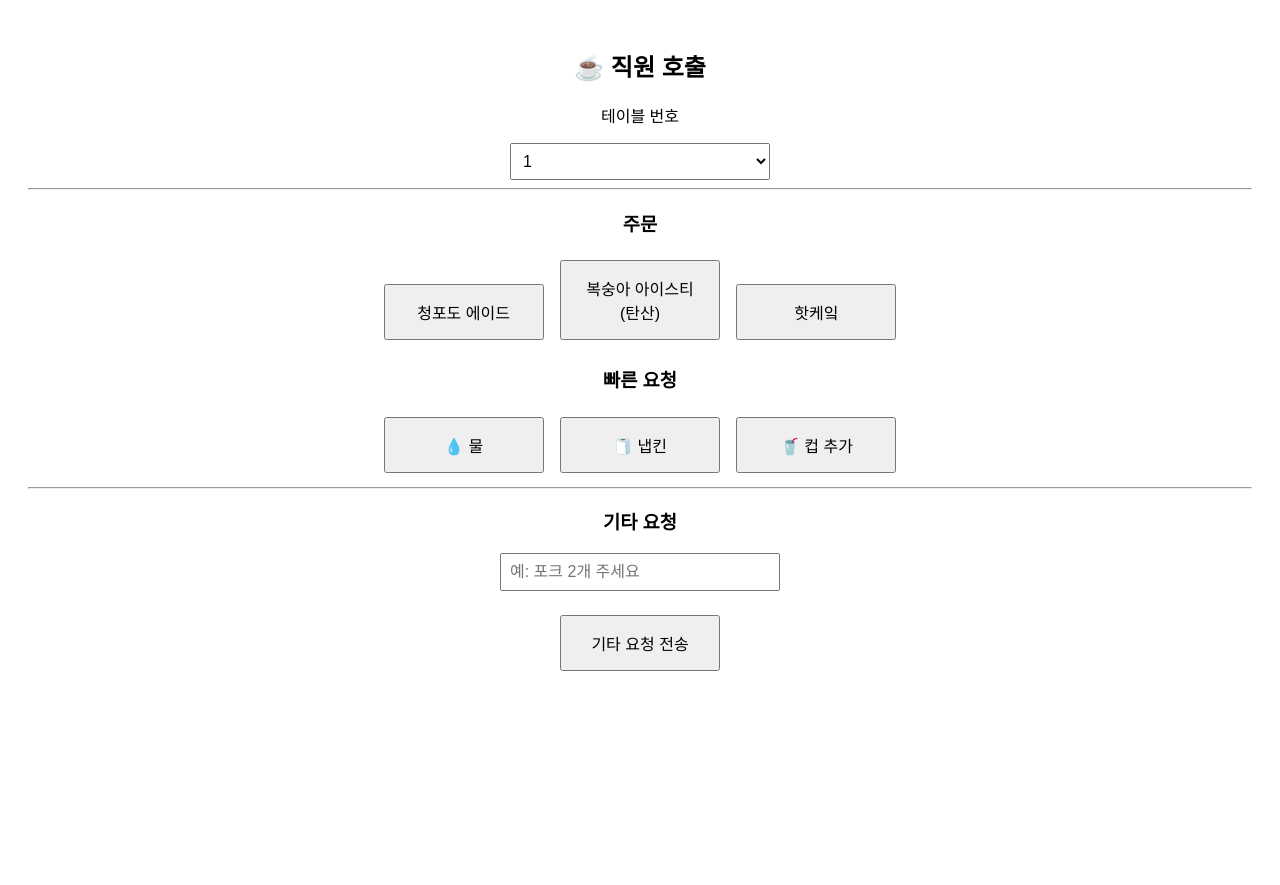
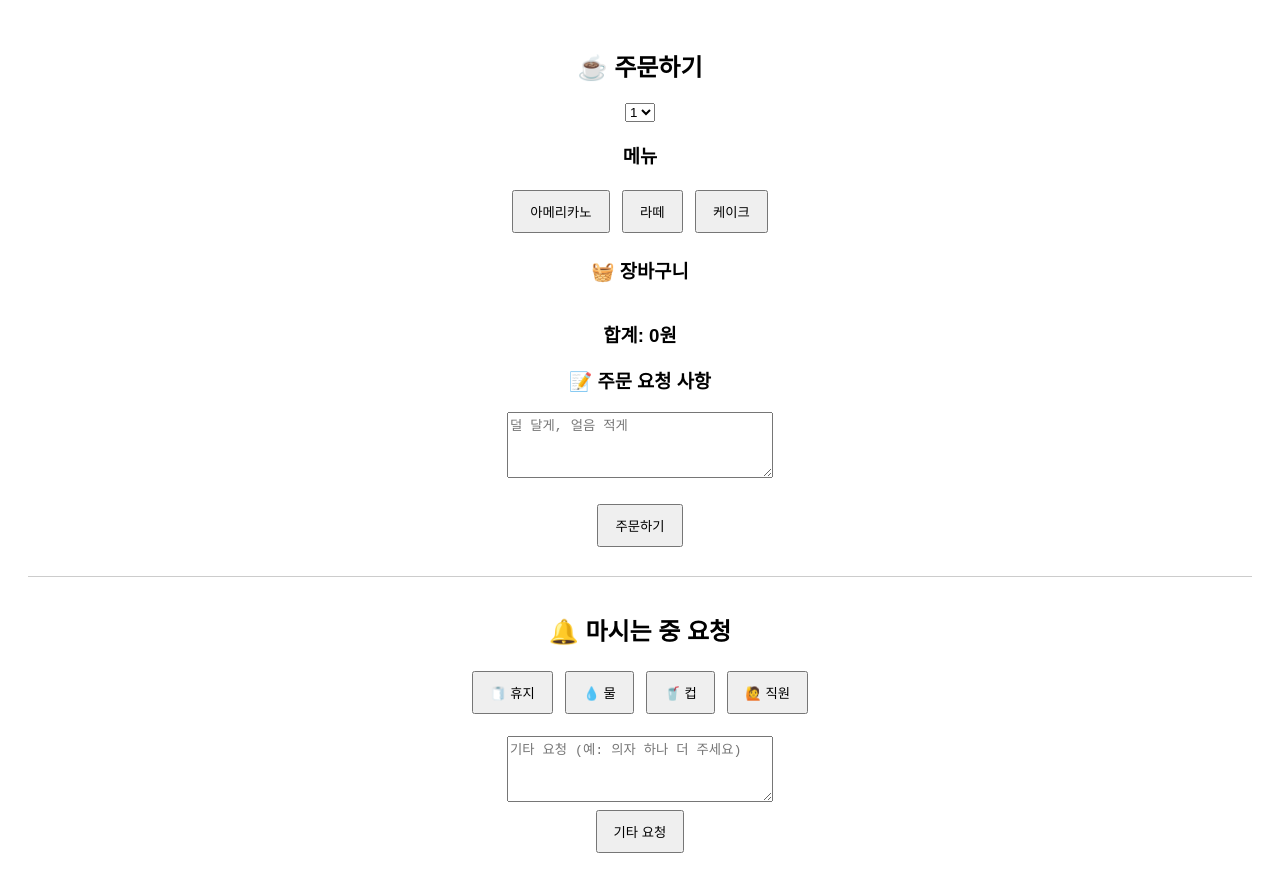
Before and after one commit to jw-astro09/8-class-cafe, a plain HTML site: page index.html in a window 1280 px wide. Before the commit the page ends 800 px from the top, so only its background shows below. Drawn offline with Linux system fonts and the light colour scheme.

Commit message:
Refactor cafe order interface and functionality

```diff
--- a/index.html
+++ b/index.html
@@ -2,54 +2,52 @@
 <html lang="ko">
 <head>
 <meta charset="UTF-8">
-<title>카페 요청</title>
+<title>카페</title>
 <style>
-  body {
-    font-family: sans-serif;
-    text-align: center;
-    padding: 20px;
-  }
-  button {
-    margin: 6px;
-    padding: 14px 20px;
-    font-size: 16px;
-    width: 160px;
-  }
-  input, select {
-    font-size: 16px;
-    padding: 8px;
-    width: 260px;
-  }
+body { font-family: sans-serif; text-align: center; padding: 20px; }
+button { padding: 10px 16px; margin: 4px; }
+table { margin: auto; }
+textarea { width: 260px; height: 60px; }
+.section { margin-top: 25px; border-top: 1px solid #ccc; padding-top: 15px; }
 </style>
 </head>
 <body>
 
-<h2>☕ 직원 호출</h2>
+<h2>☕ 주문하기</h2>
 
-<p>테이블 번호</p>
 <select id="table">
   <option>1</option><option>2</option><option>3</option>
-  <option>4</option><option>5</option><option>6</option>
+  <option>4</option><option>5</option>
 </select>
 
-<hr>
+<h3>메뉴</h3>
+<button onclick="add('아메리카노',4000)">아메리카노</button>
+<button onclick="add('라떼',4500)">라떼</button>
+<button onclick="add('케이크',5500)">케이크</button>
 
-<h3>주문</h3>
-<button onclick="sendPreset('청포도 에이드')"> 청포도 에이드</button>
-<button onclick="sendPreset('복숭아 아이스티')"> 복숭아 아이스티(탄산)</button>
-<button onclick="sendPreset('핫케익')">핫케잌</button>
+<h3>🧺 장바구니</h3>
+<table id="cart"></table>
+<h3>합계: <span id="total">0</span>원</h3>
 
-<h3>빠른 요청</h3>
-<button onclick="sendPreset('물')">💧 물</button>
-<button onclick="sendPreset('냅킨')">🧻 냅킨</button>
-<button onclick="sendPreset('컵 추가')">🥤 컵 추가</button>
+<h3>📝 주문 요청 사항</h3>
+<textarea id="orderNote" placeholder="덜 달게, 얼음 적게"></textarea>
+<br><br>
+<button onclick="submitOrder()">주문하기</button>
 
-<hr>
+<!-- =================== -->
+<div class="section">
+<h2>🔔 마시는 중 요청</h2>
 
-<h3>기타 요청</h3>
-<input id="custom" placeholder="예: 포크 2개 주세요">
+<button onclick="sendService('휴지 주세요')">🧻 휴지</button>
+<button onclick="sendService('물 주세요')">💧 물</button>
+<button onclick="sendService('컵 추가요')">🥤 컵</button>
+<button onclick="sendService('직원 호출')">🙋 직원</button>
+
 <br><br>
-<button onclick="sendCustom()">기타 요청 전송</button>
+<textarea id="serviceText" placeholder="기타 요청 (예: 의자 하나 더 주세요)"></textarea>
+<br>
+<button onclick="sendCustomService()">기타 요청</button>
+</div>
 
 <script src="https://www.gstatic.com/firebasejs/9.23.0/firebase-app-compat.js"></script>
 <script src="https://www.gstatic.com/firebasejs/9.23.0/firebase-database-compat.js"></script>
@@ -61,35 +59,59 @@ firebase.initializeApp({
 });
 
 const db = firebase.database();
+let cart = [];
 
-function sendPreset(msg) {
-  db.ref("requests").push({
-    table: document.getElementById("table").value,
-    message: msg,
-    type: "preset",
-    time: new Date().toLocaleTimeString(),
-    done: false
-  });
-  alert("요청이 전달되었습니다");
+function add(name, price) {
+  const item = cart.find(i => i.name === name);
+  item ? item.qty++ : cart.push({ name, price, qty: 1 });
+  render();
 }
 
-function sendCustom() {
-  const text = document.getElementById("custom").value.trim();
-  if (!text) {
-    alert("요청 내용을 입력해주세요");
-    return;
-  }
+function render() {
+  let sum = 0;
+  const table = document.getElementById("cart");
+  table.innerHTML = "";
+  cart.forEach(i => {
+    sum += i.price * i.qty;
+    table.innerHTML += `<tr><td>${i.name}</td><td>x${i.qty}</td></tr>`;
+  });
+  document.getElementById("total").innerText = sum;
+}
 
-  db.ref("requests").push({
-    table: document.getElementById("table").value,
-    message: text,
-    type: "custom",
+function submitOrder() {
+  if (!cart.length) return alert("메뉴를 선택하세요");
+
+  const total = cart.reduce((s,i)=>s+i.price*i.qty,0);
+  db.ref("orders").push({
+    table: table.value,
+    items: cart,
+    note: orderNote.value.trim(),
+    total,
     time: new Date().toLocaleTimeString(),
     done: false
   });
 
-  document.getElementById("custom").value = "";
-  alert("요청이 전달되었습니다");
+  cart = [];
+  orderNote.value = "";
+  render();
+  alert("주문 완료");
+}
+
+/* ===== 서비스 요청 ===== */
+function sendService(msg) {
+  db.ref("serviceRequests").push({
+    table: table.value,
+    message: msg,
+    time: new Date().toLocaleTimeString(),
+    done: false
+  });
+}
+
+function sendCustomService() {
+  const text = serviceText.value.trim();
+  if (!text) return alert("내용을 입력하세요");
+  sendService(text);
+  serviceText.value = "";
 }
 </script>
 
```
